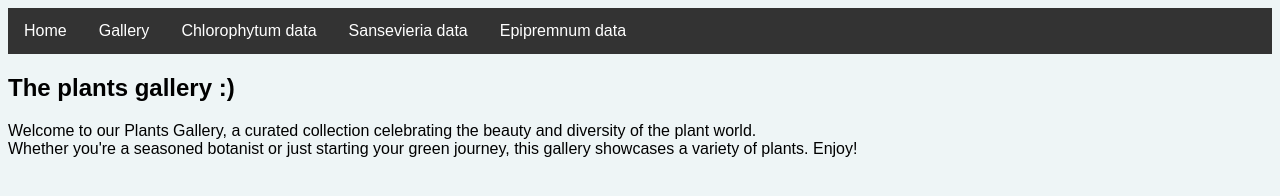
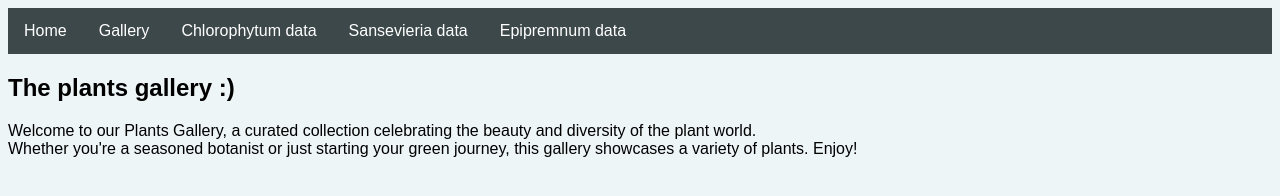
Before and after one commit to shelly-kru/gallery, a plain HTML site: page index.html in a window 1280 px wide. Drawn offline with Linux system fonts and the light colour scheme.

Commit message:
changed nav color

```diff
--- a/css/style.css
+++ b/css/style.css
@@ -22,7 +22,7 @@ th, td {
     margin: 0;
     padding: 0;
     overflow: hidden;
-    background-color: #333;
+    background-color: #3d484b;
   }
 
   li {
```
